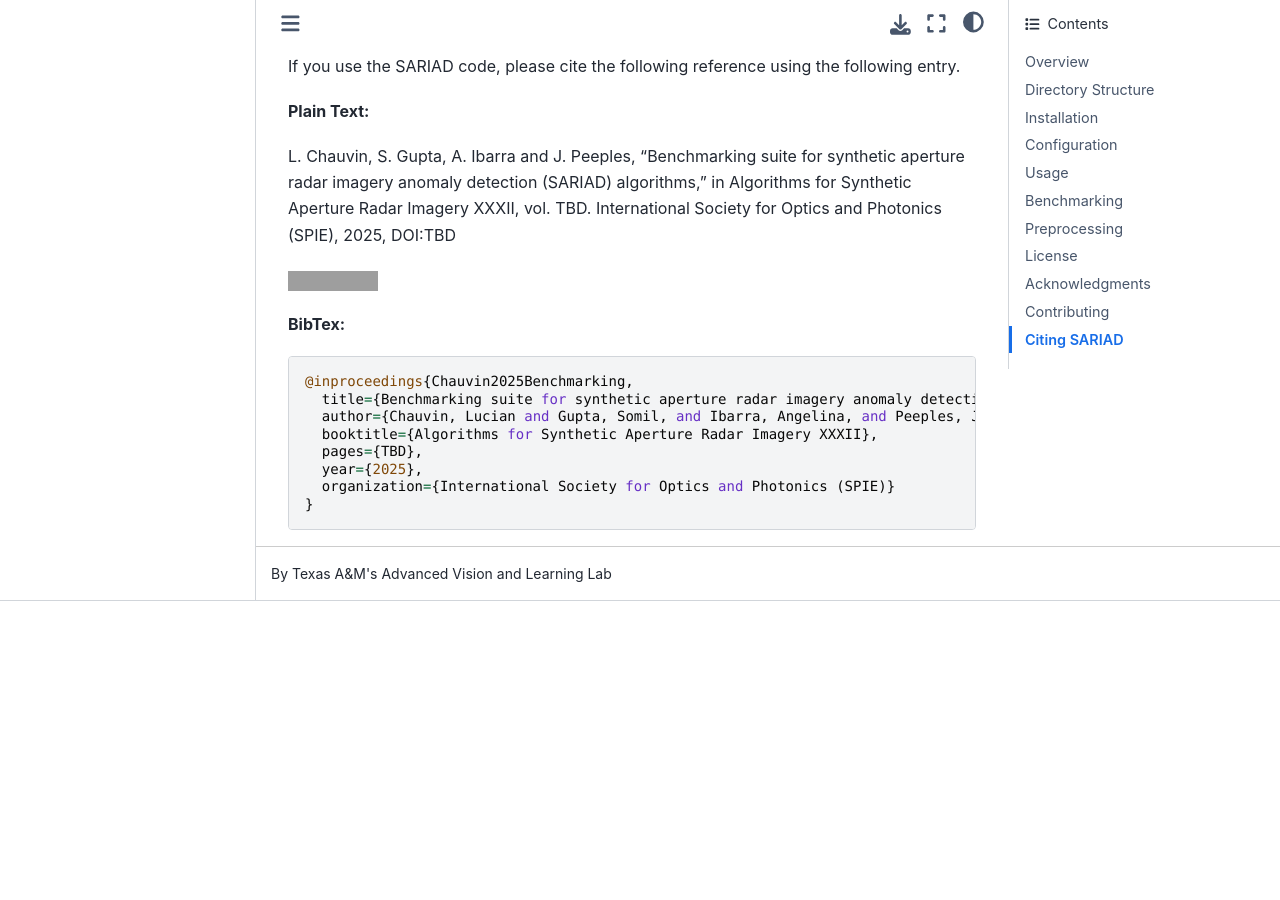
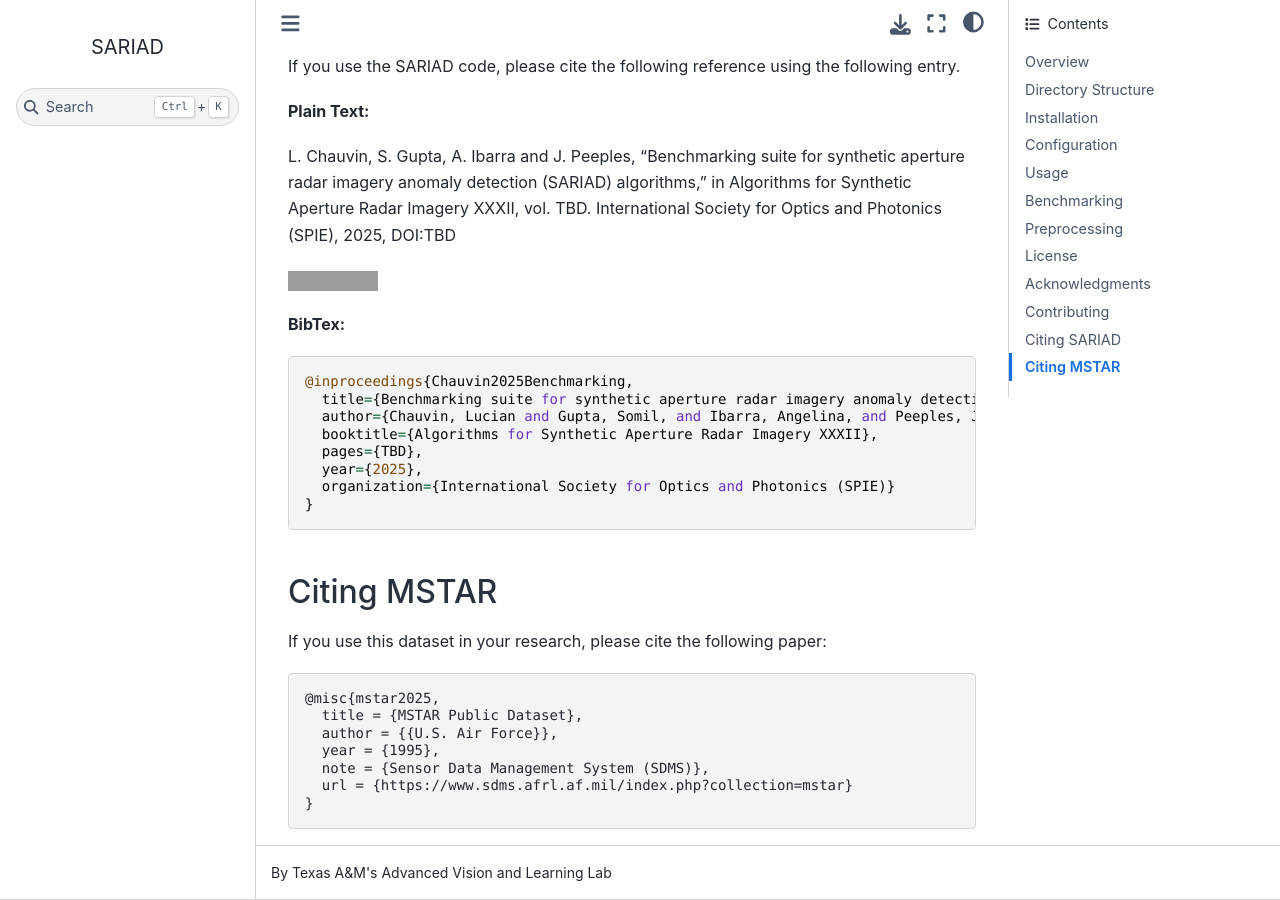
Before and after one commit to Advanced-Vision-and-Learning-Lab/SARIAD, a Sphinx documentation site: the page built from docs/index.md, in a window 1280 px wide and 900 px high, scrolled down 2890 px. Built offline with Sphinx 7.4.7 and the Sphinx Book theme 1.1.4, drawn with Linux system fonts in a browser that asks for light colours; before the commit the page ends 3491 px from its top, so only the background shows below that; grey boxes are pictures that could not be loaded.

Commit message:
Add in MSTAR citation reference

````diff
--- a/docs/index.md
+++ b/docs/index.md
@@ -115,3 +115,15 @@
   organization={International Society for Optics and Photonics (SPIE)}
 }
 ```
+
+## Citing MSTAR
+If you use this dataset in your research, please cite the following paper:
+```
+@misc{mstar2025,
+  title = {MSTAR Public Dataset},
+  author = {{U.S. Air Force}},
+  year = {1995},
+  note = {Sensor Data Management System (SDMS)},
+  url = {https://www.sdms.afrl.af.mil/index.php?collection=mstar}
+}
+```
````
Also changed, not shown: README.md (+12 -0 lines).
